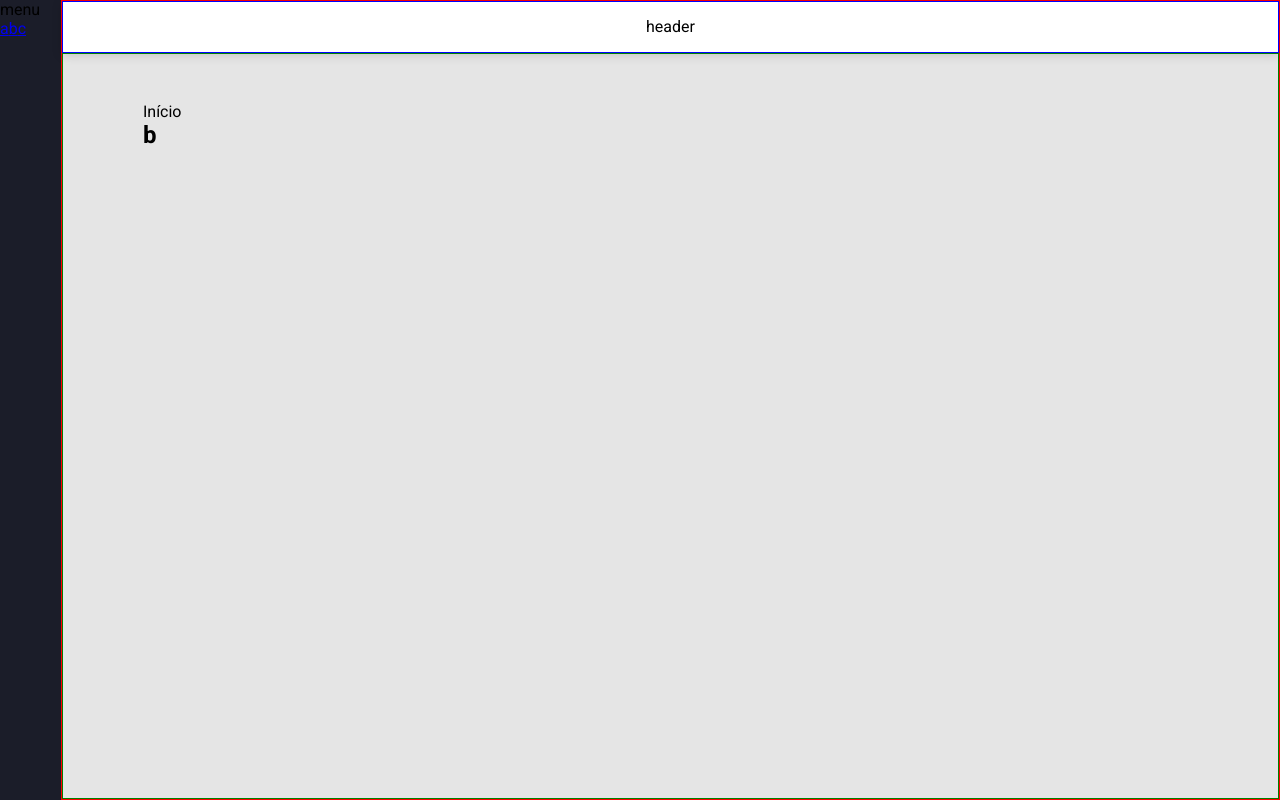
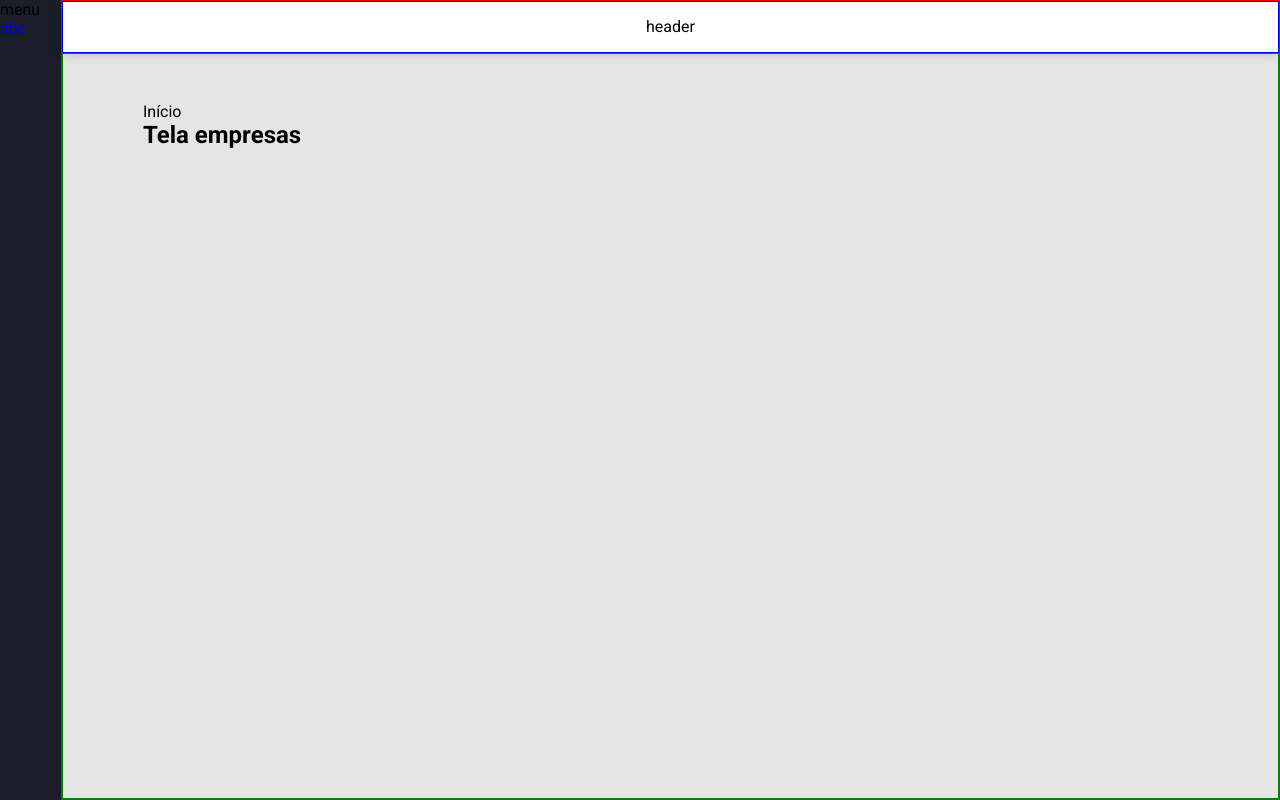
Before and after one commit to RicardoBaltazar/Dashboard-frontend, a React (Create React App) app in the folder app/: page /b in a window 1280 px wide. Built offline with nearby package versions, Linux system fonts and the light colour scheme.

Commit message:
crando telas e configurando rotas

```diff
--- a/app/src/routes/index.tsx
+++ b/app/src/routes/index.tsx
@@ -4,21 +4,18 @@ import {
     Route,
     Link
 } from "react-router-dom";
+import pageHome from '../screen/home';
+import pageCompanies from '../screen/companies';
+import pageRegister from '../screen/register';
 
 export default function Routes(){
     return (
         <>
             <Router>
                     <Switch>
-                        <Route exact path="/">
-                            <h1>a</h1>
-                        </Route>
-                        <Route path="/b">
-                            <h1>b</h1>
-                        </Route>
-                        <Route path="/c">
-                            <h3>c</h3>
-                        </Route>
+                        <Route exact path="/" component={pageHome} />
+                        <Route path="/b" component={pageCompanies} />
+                        <Route path="/c" component={pageRegister} />
                     </Switch>
             </Router>
         </>
--- /dev/null
+++ b/app/src/screen/companies/index.tsx
@@ -0,0 +1,10 @@
+
+const pageCompanies = () => {
+    return (
+        <>
+            <h1>Tela empresas</h1>
+        </>
+    )
+}
+
+export default pageCompanies;
--- /dev/null
+++ b/app/src/screen/home/index.tsx
@@ -0,0 +1,10 @@
+
+const pageHome = () => {
+    return (
+        <>
+            <h1>tela home</h1>
+        </>
+    )
+}
+
+export default pageHome;
--- /dev/null
+++ b/app/src/screen/register/index.tsx
@@ -0,0 +1,10 @@
+
+const pageRegister = () => {
+    return (
+        <>
+            <h1>Tela cadastro</h1>
+        </>
+    )
+}
+
+export default pageRegister;
```
